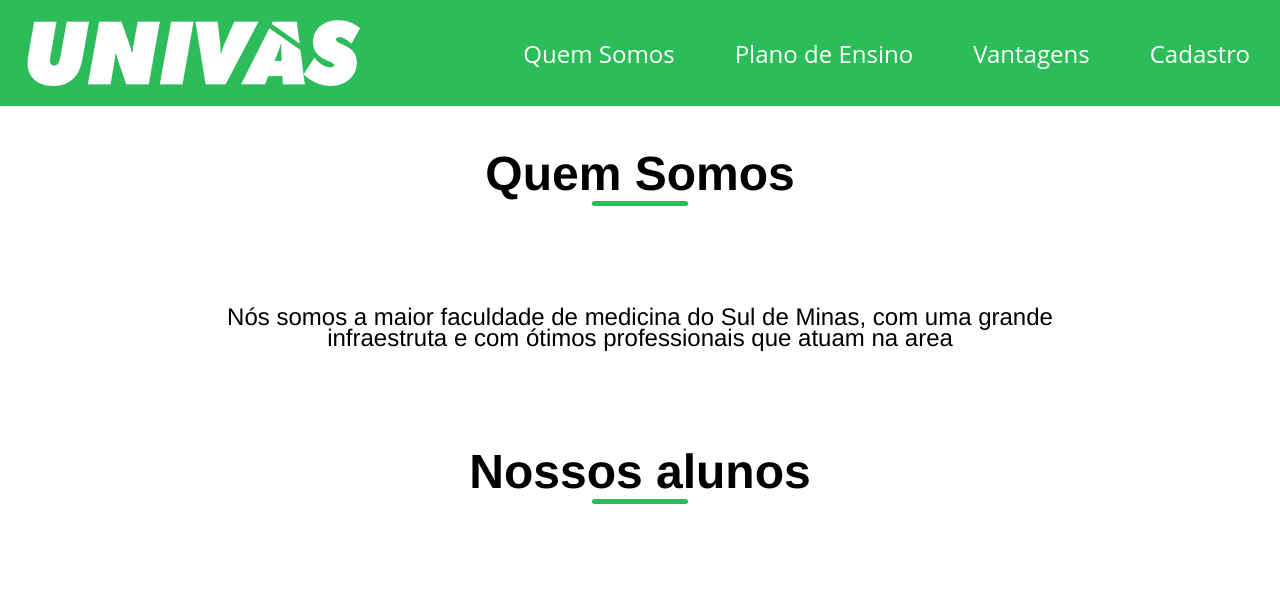
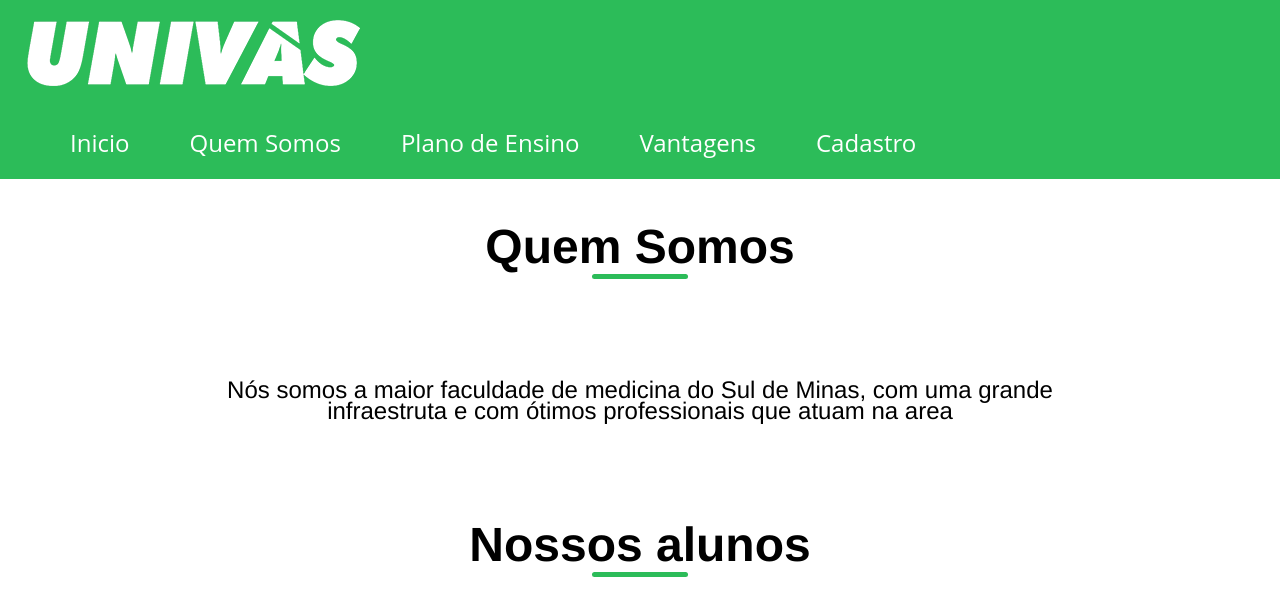
Before and after one commit to Gabriel8751/Trabalho_Rodrigo_HTML, a plain HTML site: page somos.html in a window 1280 px wide. Shown: the top 601 px of the page. Drawn offline with Linux system fonts and the light colour scheme.

Commit message:
Update somos.html

```diff
--- a/somos.html
+++ b/somos.html
@@ -14,6 +14,7 @@
                 </div>
                 <nav class="nav">
                     <ul class="nav__list">
+                        <li><a href="index.html" class="nav__link">Inicio</a></li>
                         <li><a href="somos.html" class="nav__link">Quem Somos</a></li>
                         <li><a href="planos.html" class="nav__link">Plano de Ensino</a></li>
                         <li><a href="vantagens.html" class="nav__link">Vantagens</a></li>
```
